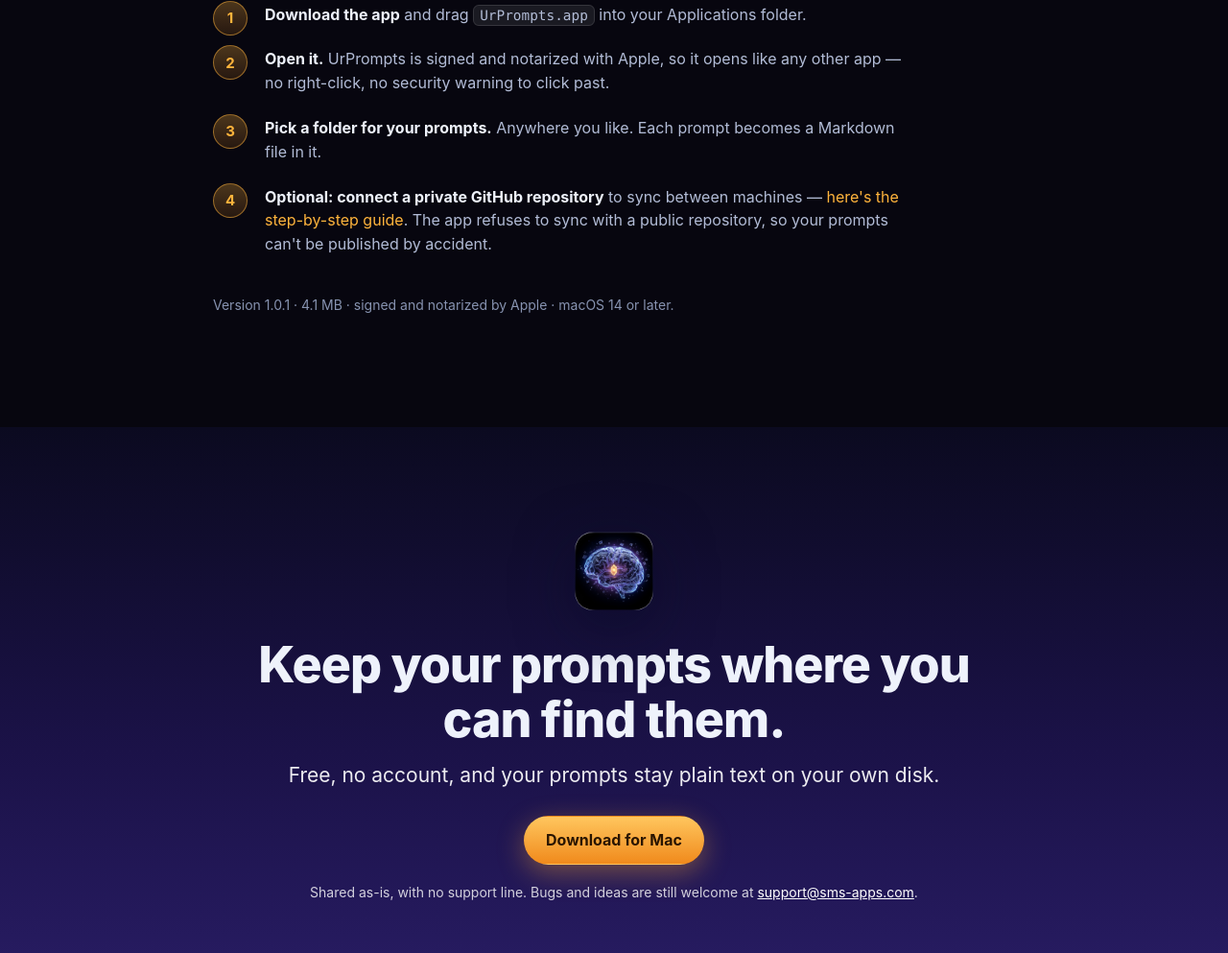
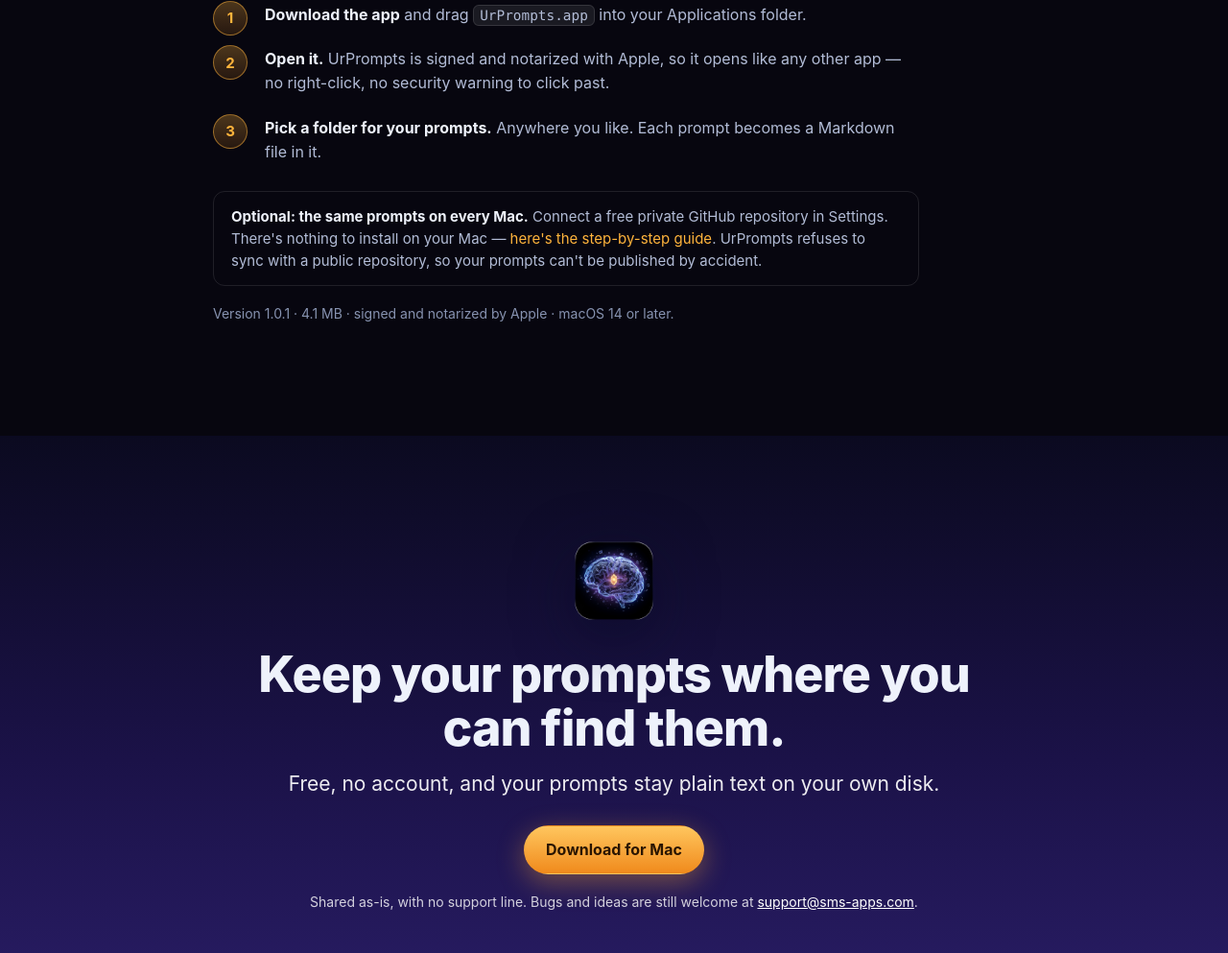
Before and after one commit to sean-sms/sms-apps-site, a plain HTML site: page urprompts/index.html in a window 1280 px wide. Shown: the part 4942-5935 px from the top of the page at 96% size. Drawn offline with Linux system fonts and the light colour scheme.

Commit message:
UrPrompts install: three steps, sync as an optional note
The install section said "Three steps, once." but listed four. Sync
moves out of the numbered list into an outlined note below it, worded
for the new sync: "Connect a free private GitHub repository in Settings.
There's nothing to install on your Mac."

Co-Authored-By: Claude Opus 5.5 <noreply@anthropic.com>

```diff
--- a/urprompts/index.html
+++ b/urprompts/index.html
@@ -182,8 +182,8 @@
       <li><b>Download the app</b> and drag <code>UrPrompts.app</code> into your Applications folder.</li>
       <li><b>Open it.</b> UrPrompts is signed and notarized with Apple, so it opens like any other app &mdash; no right-click, no security warning to click past.</li>
       <li><b>Pick a folder for your prompts.</b> Anywhere you like. Each prompt becomes a Markdown file in it.</li>
-      <li><b>Optional: connect a private GitHub repository</b> to sync between machines &mdash; <a href="/urprompts/sync/">here's the step-by-step guide</a>. The app refuses to sync with a public repository, so your prompts can't be published by accident.</li>
     </ol>
+    <p class="step-note reveal"><b>Optional: the same prompts on every Mac.</b> Connect a free private GitHub repository in Settings. There's nothing to install on your Mac &mdash; <a href="/urprompts/sync/">here's the step-by-step guide</a>. UrPrompts refuses to sync with a public repository, so your prompts can't be published by accident.</p>
     <p class="fine reveal">Version 1.0.1 &middot; 4.1&nbsp;MB &middot; signed and notarized by Apple &middot; macOS 14 or later.</p>
   </div>
 </section>
--- a/urprompts/up.css
+++ b/urprompts/up.css
@@ -144,6 +144,8 @@ section{padding:clamp(56px,8vw,104px) 0;position:relative}
   background:linear-gradient(180deg,rgba(255,180,60,.28),rgba(240,138,28,.14));border:1px solid rgba(255,180,60,.5);
   color:var(--amber);font-weight:700;display:grid;place-items:center;font-size:15px}
 .steps b{color:var(--text);font-weight:650}
+.step-note{max-width:46rem;margin:6px 0 0;padding:14px 18px;border:1px solid rgba(255,255,255,.1);border-radius:12px;color:var(--muted);font-size:15px}
+.step-note b{color:var(--text);font-weight:650}
 code{font:.9em/1 var(--mono);background:rgba(255,255,255,.08);border:1px solid var(--line);border-radius:6px;padding:2px 6px}
 
 /* Screenshot slot */
```
